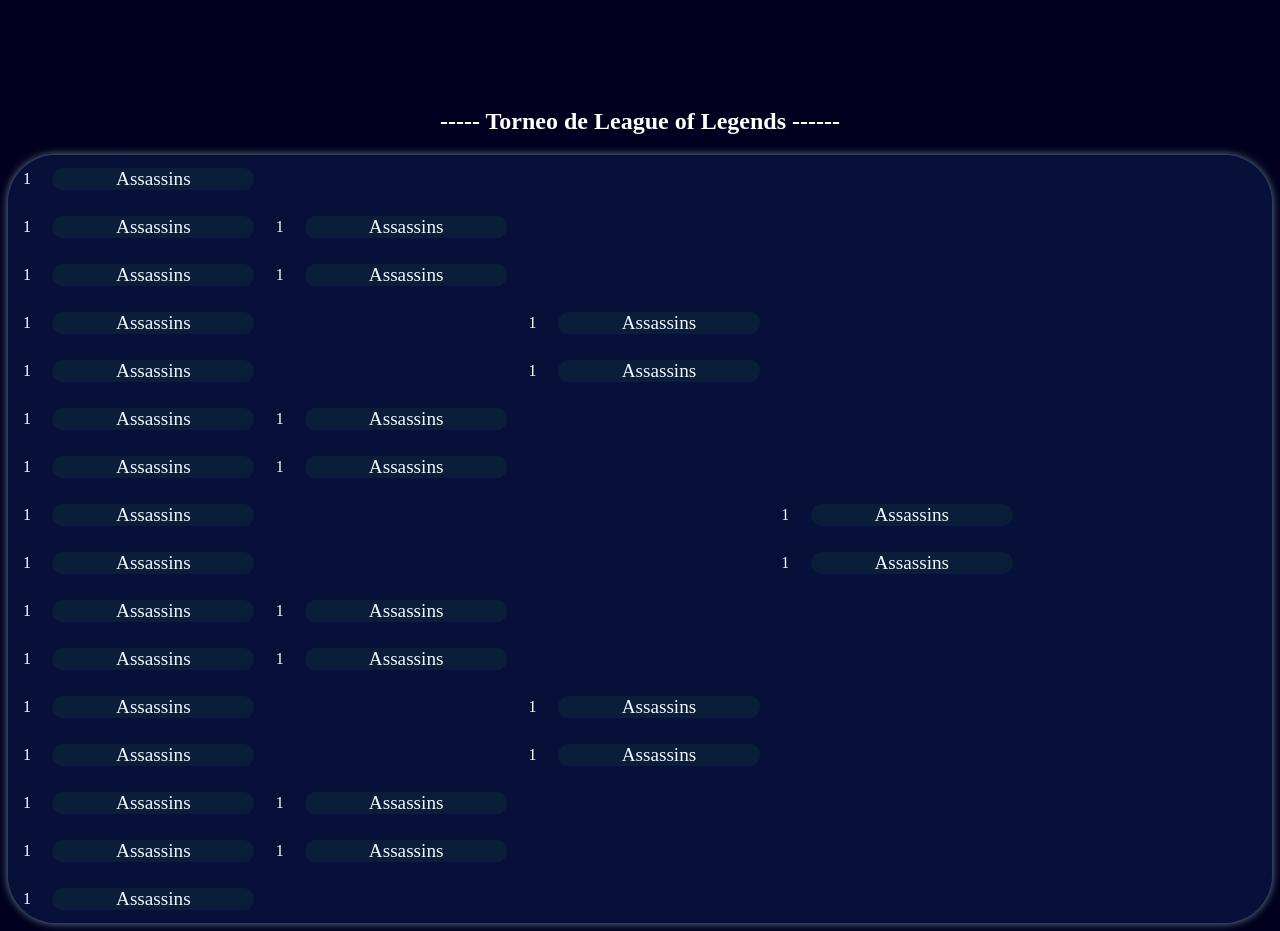
After one commit to NicolasVZ86/Taller-de-Integracion-I, a PHP site: page /html/visualizar_torneos.html in a window 1280 px wide. The commit adds this page. Run offline with PHP 8.4, Linux system fonts and the light colour scheme.

Commit message:
avance-sem-6-05/10/22

```diff
--- /dev/null
+++ b/css/visualizar_torneos.css
@@ -0,0 +1,194 @@
+:root {
+	margin: 0;
+	padding: 0;
+	box-sizing: border-box;
+}
+body {
+	min-height: 110vh;
+	background-color: rgb(1, 0, 30);
+  color: rgb(255, 255, 255);
+}
+header {
+	min-height: 10vh;
+}
+main {
+	min-height: auto;
+}
+article {
+	min-height: inherit;
+}
+.titu {
+	text-align: center;
+}
+.cont-divs {
+	display: grid;
+	background-color: rgba(12, 27, 77, 0.592);
+	border-radius: 3rem;
+	box-shadow: 0 0 8px rgba(176, 224, 230, 0.617);
+	grid-template-columns: repeat(5, 1fr);
+	grid-template-rows: repeat(16, 3rem);
+	grid-template-areas:
+	"cj1    .     .     .		"
+	"cj2  cj17    .     .		"
+	"cj3  cj18    .     .		"
+	"cj4    .   cj25		. 	"
+	"cj5 	  .   cj26		. 	"
+	"cj6  cj19		.			. 	"
+	"cj7  cj20		.			. 	"
+	"cj8    .     .    cj29	"
+	"cj9 		. 		. 	 cj30	"
+	"cj10 cj21		.			. 	"
+	"cj11 cj22		.			. 	"
+	"cj12   .  cj27			. 	"
+	"cj13   .  cj28			.		"
+	"cj14 cj23		.			. 	"
+	"cj15 cj24		.			. 	"
+	"cj16   .     .     .  	"
+	;
+}
+.cont-nom {
+	width: 80%;
+	margin: 0 auto;
+	min-height: 3rem;
+	display: flex;
+	flex-flow: column;
+	justify-content: center;
+}
+.num-equ {
+	width: 15%;
+	display: flex;
+	justify-content: center;
+	align-items: center;
+}
+.nom-equ {
+	font-size: larger;
+	margin: 0;
+	color: aliceblue;
+	text-align: center;
+	background-color: rgba(17, 55, 58, 0.364);
+	border-radius: 3rem;
+	box-sizing: 0 0 15px rgb(17, 55, 584);
+}
+.cj1 {
+	grid-area: cj1;
+	display: inline-flex;
+}
+.cj2 {
+	grid-area: cj2;
+	display: inline-flex;
+}
+.cj3 {
+	grid-area: cj3;
+	display: inline-flex;
+}
+.cj4 {
+	grid-area: cj4;
+	display: inline-flex;
+}
+.cj5 {
+	grid-area: cj5;
+	display: inline-flex;
+}
+.cj6 {
+	grid-area: cj6;
+	display: inline-flex;
+}
+.cj7 {
+	grid-area: cj7;
+	display: inline-flex;
+}
+.cj8 {
+	grid-area: cj8;
+	display: inline-flex;
+}
+.cj9 {
+	grid-area: cj9;
+	display: inline-flex;
+}
+.cj10 {
+	grid-area: cj10;
+	display: inline-flex;
+}
+.cj11 {
+	grid-area: cj11;
+	display: inline-flex;
+}
+.cj12 {
+	grid-area: cj12;
+	display: inline-flex;
+}
+.cj13 {
+	grid-area: cj13;
+	display: inline-flex;
+}
+.cj14 {
+	grid-area: cj14;
+	display: inline-flex;
+}
+.cj15 {
+	grid-area: cj15;
+	display: inline-flex;
+}
+.cj16 {
+	grid-area: cj16;
+	display: inline-flex;
+}
+.cj17 {
+	grid-area: cj17;
+	display: inline-flex;
+}
+.cj18 {
+	grid-area: cj18;
+	display: inline-flex;
+}
+.cj19 {
+	grid-area: cj19;
+	display: inline-flex;
+}
+.cj20 {
+	grid-area: cj20;
+	display: inline-flex;
+}
+.cj21 {
+	grid-area: cj21;
+	display: inline-flex;
+}
+.cj22 {
+	grid-area: cj22;
+	display: inline-flex;
+}
+.cj23 {
+	grid-area: cj23;
+	display: inline-flex;
+}
+.cj24 {
+	grid-area: cj24;
+	display: inline-flex;
+}
+.cj25 {
+	grid-area: cj25;
+	display: inline-flex;
+}
+.cj26 {
+	grid-area: cj26;
+	display: inline-flex;
+}
+.cj27 {
+	grid-area: cj27;
+	display: inline-flex;
+}
+.cj28 {
+	grid-area: cj28;
+	display: inline-flex;
+}
+.cj29 {
+	grid-area: cj29;
+	display: inline-flex;
+}
+.cj30 {
+	grid-area: cj30;
+	display: inline-flex;
+}
+footer {
+	max-height: 20vh;
+}
--- /dev/null
+++ b/html/visualizar_torneos.html
@@ -0,0 +1,143 @@
+<!DOCTYPE html>
+<html lang="en">
+  <head>
+    <meta charset="UTF-8" />
+    <meta http-equiv="X-UA-Compatible" content="IE=edge" />
+    <meta name="viewport" content="width=device-width, initial-scale=1.0" />
+		<link rel="stylesheet" href="/css/visualizar_torneos.css">
+    <title>Visualizar Torneos</title>
+  </head>
+  <body>
+    <header></header>
+    <main>
+      <article>
+				<h1 class="titu">----- Torneo de League of Legends ------</h1>
+        <section class="img-torneo">
+					<div class="cont-divs">
+						<div class="cj1">
+							<div class="num-equ">1</div>
+							<div class="cont-nom"><p class="nom-equ">Assassins</p></div>
+						</div>
+						<div class="cj2">
+							<div class="num-equ">1</div>
+							<div class="cont-nom"><p class="nom-equ">Assassins</p></div>
+						</div>
+						<div class="cj3">
+							<div class="num-equ">1</div>
+							<div class="cont-nom"><p class="nom-equ">Assassins</p></div>
+						</div>
+						<div class="cj4">
+							<div class="num-equ">1</div>
+							<div class="cont-nom"><p class="nom-equ">Assassins</p></div>
+						</div>
+						<div class="cj5">
+							<div class="num-equ">1</div>
+							<div class="cont-nom"><p class="nom-equ">Assassins</p></div>
+						</div>
+						<div class="cj6">
+							<div class="num-equ">1</div>
+							<div class="cont-nom"><p class="nom-equ">Assassins</p></div>
+						</div>
+						<div class="cj7">
+							<div class="num-equ">1</div>
+							<div class="cont-nom"><p class="nom-equ">Assassins</p></div>
+						</div>
+						<div class="cj8">
+							<div class="num-equ">1</div>
+							<div class="cont-nom"><p class="nom-equ">Assassins</p></div>
+						</div>
+						<div class="cj9">
+							<div class="num-equ">1</div>
+							<div class="cont-nom"><p class="nom-equ">Assassins</p></div>
+						</div>
+						<div class="cj10">
+							<div class="num-equ">1</div>
+							<div class="cont-nom"><p class="nom-equ">Assassins</p></div>
+						</div>
+						<div class="cj11">
+							<div class="num-equ">1</div>
+							<div class="cont-nom"><p class="nom-equ">Assassins</p></div>
+						</div>
+						<div class="cj12">
+							<div class="num-equ">1</div>
+							<div class="cont-nom"><p class="nom-equ">Assassins</p></div>
+						</div>
+						<div class="cj13">
+							<div class="num-equ">1</div>
+							<div class="cont-nom"><p class="nom-equ">Assassins</p></div>
+						</div>
+						<div class="cj14">
+							<div class="num-equ">1</div>
+							<div class="cont-nom"><p class="nom-equ">Assassins</p></div>
+						</div>
+						<div class="cj15">
+							<div class="num-equ">1</div>
+							<div class="cont-nom"><p class="nom-equ">Assassins</p></div>
+						</div>
+						<div class="cj16">
+							<div class="num-equ">1</div>
+							<div class="cont-nom"><p class="nom-equ">Assassins</p></div>
+						</div>
+						<div class="cj17">
+							<div class="num-equ">1</div>
+							<div class="cont-nom"><p class="nom-equ">Assassins</p></div>
+						</div>
+						<div class="cj18">
+							<div class="num-equ">1</div>
+							<div class="cont-nom"><p class="nom-equ">Assassins</p></div>
+						</div>
+						<div class="cj19">
+							<div class="num-equ">1</div>
+							<div class="cont-nom"><p class="nom-equ">Assassins</p></div>
+						</div>
+						<div class="cj20">
+							<div class="num-equ">1</div>
+							<div class="cont-nom"><p class="nom-equ">Assassins</p></div>
+						</div>
+						<div class="cj21">
+							<div class="num-equ">1</div>
+							<div class="cont-nom"><p class="nom-equ">Assassins</p></div>
+						</div>
+						<div class="cj22">
+							<div class="num-equ">1</div>
+							<div class="cont-nom"><p class="nom-equ">Assassins</p></div>
+						</div>
+						<div class="cj23">
+							<div class="num-equ">1</div>
+							<div class="cont-nom"><p class="nom-equ">Assassins</p></div>
+						</div>
+						<div class="cj24">
+							<div class="num-equ">1</div>
+							<div class="cont-nom"><p class="nom-equ">Assassins</p></div>
+						</div>
+						<div class="cj25">
+							<div class="num-equ">1</div>
+							<div class="cont-nom"><p class="nom-equ">Assassins</p></div>
+						</div>
+						<div class="cj26">
+							<div class="num-equ">1</div>
+							<div class="cont-nom"><p class="nom-equ">Assassins</p></div>
+						</div>
+						<div class="cj27">
+							<div class="num-equ">1</div>
+							<div class="cont-nom"><p class="nom-equ">Assassins</p></div>
+						</div>
+						<div class="cj28">
+							<div class="num-equ">1</div>
+							<div class="cont-nom"><p class="nom-equ">Assassins</p></div>
+						</div>
+						<div class="cj29">
+							<div class="num-equ">1</div>
+							<div class="cont-nom"><p class="nom-equ">Assassins</p></div>
+						</div>
+						<div class="cj30">
+							<div class="num-equ">1</div>
+							<div class="cont-nom"><p class="nom-equ">Assassins</p></div>
+						</div>
+					</div>
+        </section>
+      </article>
+    </main>
+    <footer></footer>
+  </body>
+</html>
```
Also changed, not shown: css/marcador_global.css (+28 -51 lines), html/Soporte.html (+0 -64 lines), html/marcador_global.html (added, +63 -0 lines).
